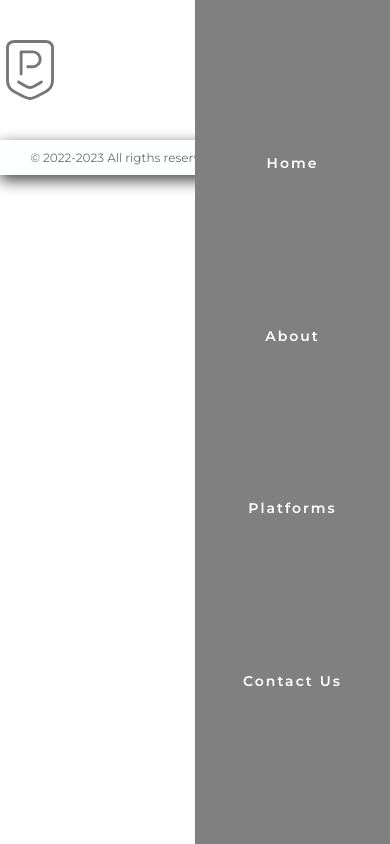
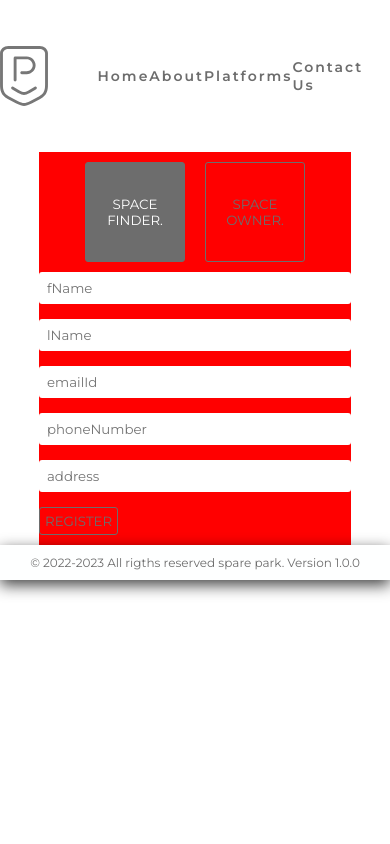
Before and after one commit to ArjunYes/spareParkPHP, a PHP site: page /register.php in a window 390 px wide. Run offline with PHP 8.4, Linux system fonts and the light colour scheme.

Commit message:
Updates to registration file

```diff
--- a/index.js
+++ b/index.js
@@ -27,8 +27,8 @@ var isNavOpen = false;
 
 function navOpenClose(e){
     console.log(isNavOpen)
-    // isNavOpen? navitems.style.display = "none" : navitems.style.display = "flex";
-    // isNavOpen = !isNavOpen;
+    isNavOpen? navitems.style.display = "none" : navitems.style.display = "flex";
+    isNavOpen = !isNavOpen;
 }
 
 function switchUser(e) {
--- a/main.css
+++ b/main.css
@@ -167,55 +167,6 @@ body {
   color: red;
 }
 
-@media (max-width: 35em) {
-  .navbar .navitems {
-    background-color: gray;
-    position: fixed;
-    height: 100%;
-    inset: 0 0 0 50%;
-    display: flex;
-    flex-direction: column;
-    align-items: center;
-    justify-content: space-evenly;
-  }
-  .navbar ul,
-.navbar li,
-.navbar a {
-    text-decoration: none;
-    font-size: 14px;
-    list-style: none;
-    font-weight: bold;
-    letter-spacing: 2px;
-    color: white;
-  }
-  .navbar ul:hover,
-.navbar li:hover,
-.navbar a:hover {
-    color: red;
-    cursor: pointer;
-    transition: ease-in-out all 0.2s;
-  }
-  .navbar ul:active,
-.navbar li:active,
-.navbar a:active {
-    color: red;
-  }
-  .navbar ul .active,
-.navbar li .active,
-.navbar a .active {
-    color: red;
-  }
-  .navbar .ham_burger {
-    display: block;
-    display: flex;
-    align-items: center;
-    justify-content: center;
-    grid-column: 7/-1;
-  }
-  .navbar .logo {
-    padding: 30px;
-  }
-}
 .content_wrapper {
   width: 80%;
   display: flex;
@@ -625,4 +576,14 @@ body {
 .space_info .desc {
   margin-top: 25px;
   margin-bottom: 25px;
+}
+
+.reg_form {
+  background-color: red;
+  width: 80%;
+  margin: auto;
+  display: flex;
+  flex-direction: column;
+  align-items: center;
+  justify-content: center;
 }/*# sourceMappingURL=main.css.map */
--- a/main.scss
+++ b/main.scss
@@ -207,68 +207,6 @@ body {
 
 }
 
-@media (max-width : 35em) {
-    .navbar {
-        // display: none;
-
-        .navitems {
-            background-color: gray;
-            // color: white;
-            // background: rgba(251, 255, 255, 0.3);
-
-            // display: none;
-            position: fixed;
-            height: 100%;
-            inset: 0 0 0 50%;
-
-            display: flex;
-            flex-direction: column;
-            align-items: center;
-            justify-content: space-evenly;
-        }
-        ul,
-        li,
-        a {
-            text-decoration: none;
-            font-size: 14px;
-            list-style: none;
-            font-weight: bold;
-            letter-spacing: 2px;
-            color: white;
-            // border: 1px solid black;
-
-            &:hover {
-                // background-color: #6d6d6d;
-                color: red;
-                cursor: pointer;
-                transition: ease-in-out all .2s
-            }
-
-            &:active {
-                color: red;
-
-            }
-
-            .active {
-                color: red;
-            }
-
-        }
-
-        .ham_burger {
-            display: block;
-            // background-color: lightcoral;
-            display: flex;
-            align-items: center;
-            justify-content: center;
-            grid-column: 7/-1;
-        }
-
-        .logo {
-            padding: 30px;
-        }
-    }
-}
 
 .content_wrapper {
     // border: 1px solid red;
@@ -782,3 +720,21 @@ body {
         margin-bottom: 25px;
     }
 }
+
+.reg_form{
+    background-color: red;
+    width: 80%;
+    margin: auto;
+    display: flex;
+    flex-direction: column;
+    align-items: center;
+    justify-content: center;
+
+    .reg_form_space_owner{
+        // width: ;
+    }
+
+    .text_box{
+
+    }
+}
--- a/register.php
+++ b/register.php
@@ -44,6 +44,23 @@ include_once 'includes/dbh.inc.php'
     </nav>
 
 
+    <div class="reg_form">
+        <div class="user_groups">
+            <button onclick="switchUser(event)" id="spaceFinder" value="spaceFinder" class="btn activeUser">SPACE FINDER.</button>
+            <button onclick="switchUser(event)" id="spaceOwner" value="spaceOwner" class="btn">SPACE OWNER.</button>
+
+        </div>
+        <form class="reg_form_space_owner" action="">
+            <input  class="text_box"  type="text" name="name" placeholder="fName">
+            <input  class="text_box"  type="text" name="name" placeholder="lName">
+            <input  class="text_box"  type="text" name="name" placeholder="emailId">
+            <input  class="text_box"  type="text" name="name" placeholder="phoneNumber">
+            <input  class="text_box"  type="text" name="name" placeholder="address">
+            <input class="btn" type="submit" value="REGISTER">
+        </form>
+    </div>
+
+
 
 
     <footer class="footer">
```
Also changed, not shown: 1 other file.
